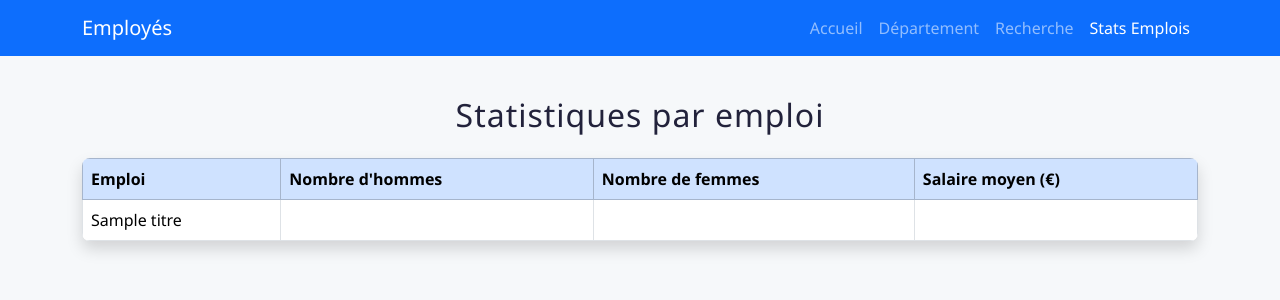
After one commit to Mahkiller/Projet-GP, a PHP site: page /Page/stats_titre.php in a window 1280 px wide. The commit adds this page. Shown: the top 300 px of the page. Run offline with PHP 8.4, Linux system fonts and the light colour scheme; tables that the repository leaves empty or names only in its code hold one stand-in row (values such as "Sample post"); data that the repository does not hold is empty.

Commit message:
Stats employe

```diff
--- a/Base/test.sql
+++ b/Base/test.sql
@@ -76,7 +76,7 @@ SELECT e.emp_no, e.first_name, e.last_name, e.birth_date, e.gender, e.hire_date,
 FROM employees e
 LEFT JOIN (
     SELECT emp_no, title
-    FROM titles
+    FROM
     WHERE to_date = (SELECT MAX(to_date) FROM titles WHERE emp_no = titles.emp_no)
 ) t ON e.emp_no = t.emp_no
 LEFT JOIN (
--- /dev/null
+++ b/Page/stats_titre.php
@@ -0,0 +1,43 @@
+<?php
+ini_set('display_errors', 1);
+ini_set('display_startup_errors', 1);
+error_reporting(E_ALL);
+
+require_once '../traitements/traitement_stats_titre.php';
+$stats = getStatsTitre();
+?>
+<!DOCTYPE html>
+<html lang="fr">
+<head>
+    <meta charset="UTF-8">
+    <title>Statistiques par emploi</title>
+    <link rel="stylesheet" href="/Php/EmployeV2/Projet-GP/Style/bootstrap.min.css">
+    <link rel="stylesheet" href="/Php/EmployeV2/Projet-GP/Style/Style.css">
+</head>
+<body>
+    <?php include_once '../inc/navbar.php'; ?>
+    <div class="container my-4">
+        <h2 class="text-center mb-4">Statistiques par emploi</h2>
+        <table class="table table-bordered table-hover align-middle shadow">
+            <thead class="table-primary">
+                <tr>
+                    <th>Emploi</th>
+                    <th>Nombre d'hommes</th>
+                    <th>Nombre de femmes</th>
+                    <th>Salaire moyen (€)</th>
+                </tr>
+            </thead>
+            <tbody>
+                <?php foreach($stats as $row): ?>
+                    <tr>
+                        <td><?= htmlspecialchars($row['title']) ?></td>
+                        <td><?= htmlspecialchars($row['nb_hommes']) ?></td>
+                        <td><?= htmlspecialchars($row['nb_femmes']) ?></td>
+                        <td><?= htmlspecialchars($row['salaire_moyen']) ?></td>
+                    </tr>
+                <?php endforeach; ?>
+            </tbody>
+        </table>
+    </div>
+</body>
+</html>
--- a/inc/navbar.php
+++ b/inc/navbar.php
@@ -1,4 +1,3 @@
-
 <nav class="navbar navbar-expand-lg navbar-dark bg-primary mb-4">
   <div class="container">
     <a class="navbar-brand" href="index.php">Employés</a>
@@ -17,6 +16,9 @@
         <li class="nav-item">
           <a class="nav-link<?= basename($_SERVER['PHP_SELF']) == 'recherche.php' ? ' active' : '' ?>" href="recherche.php">Recherche</a>
         </li>
+        <li class="nav-item">
+          <a class="nav-link<?= basename($_SERVER['PHP_SELF']) == 'stats_titre.php' ? ' active' : '' ?>" href="stats_titre.php">Stats Emplois</a>
+        </li>
       </ul>
     </div>
   </div>
--- /dev/null
+++ b/traitements/traitement_stats_titre.php
@@ -0,0 +1,14 @@
+<?php
+require_once '../Page/Connection.php';
+
+function getStatsTitre() {
+    $conn = dbconnect();
+    $sql = "SELECT * FROM v_stats_titre ORDER BY title";
+    $res = mysqli_query($conn, $sql);
+    $stats = [];
+    while ($row = mysqli_fetch_assoc($res)) {
+        $stats[] = $row;
+    }
+    return $stats;
+}
+?>
```
